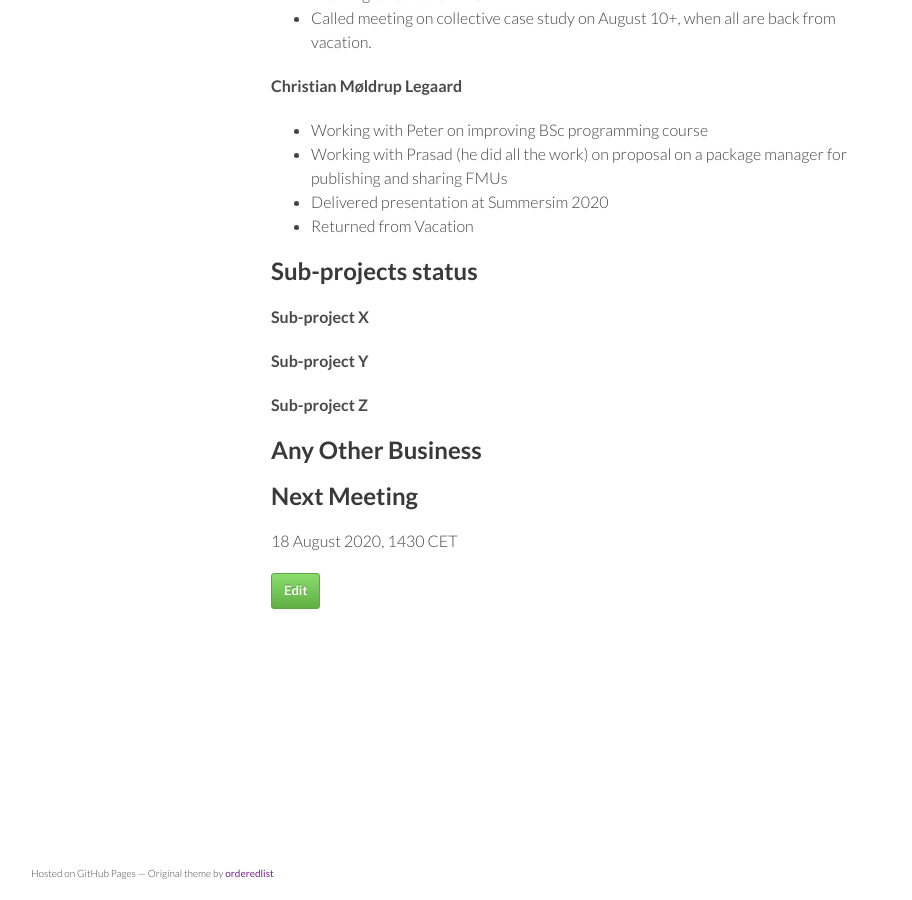
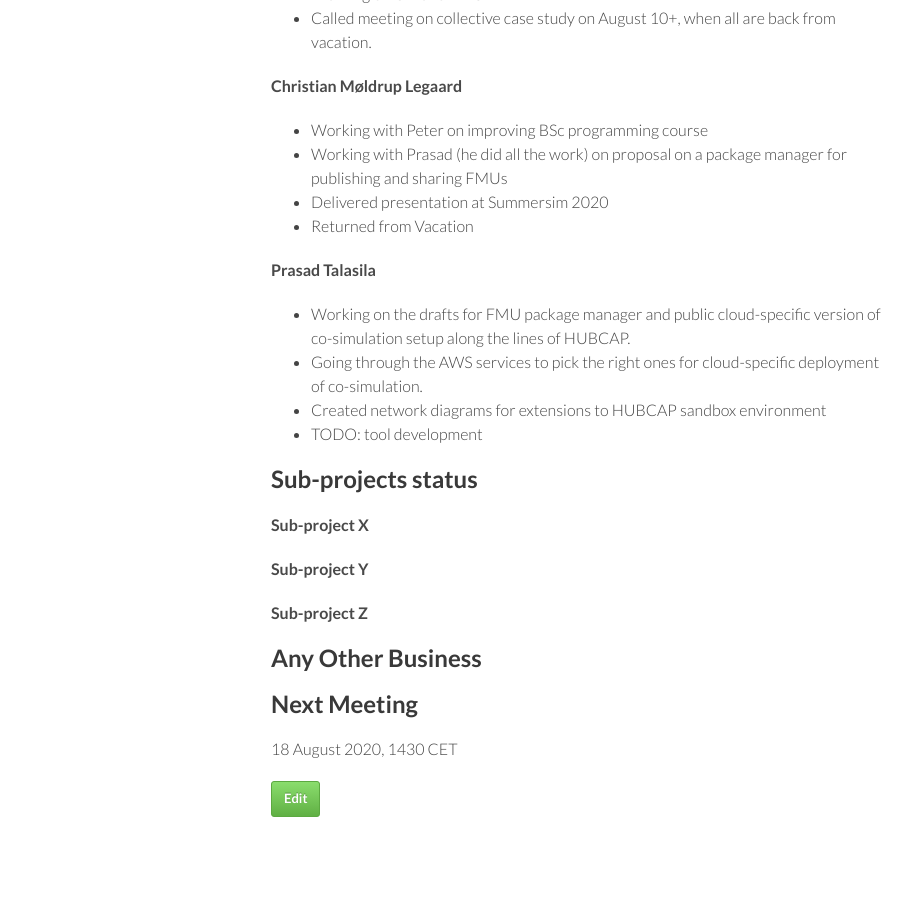
Before and after one commit to digitaltwincentre/digitaltwincentre.github.io, a Jekyll site: the page built from _biweeklies/Biweekly-21.md, in a window 1280 px wide and 900 px high, scrolled down 859 px. Shown: the whole window, without its empty margins (179-1091 px from the left). Built offline with Jekyll 4.4.1, drawn with Linux system fonts in a browser that asks for light colours; nearby versions of some CDN libraries.

Commit message:
Update Biweekly-21.md

```diff
--- a/_biweeklies/Biweekly-21.md
+++ b/_biweeklies/Biweekly-21.md
@@ -48,6 +48,13 @@ date: 04 August 2020, 1430 CEST
 * Delivered presentation at Summersim 2020
 * Returned from Vacation
 
+#### Prasad Talasila
+* Working on the drafts for FMU package manager and public cloud-specific version of co-simulation setup along the lines of HUBCAP.
+* Going through the AWS services to pick the right ones for cloud-specific deployment of co-simulation.
+* Created network diagrams for extensions to HUBCAP sandbox environment
+* TODO: tool development
+
+
 ## Sub-projects status
 
 
```
